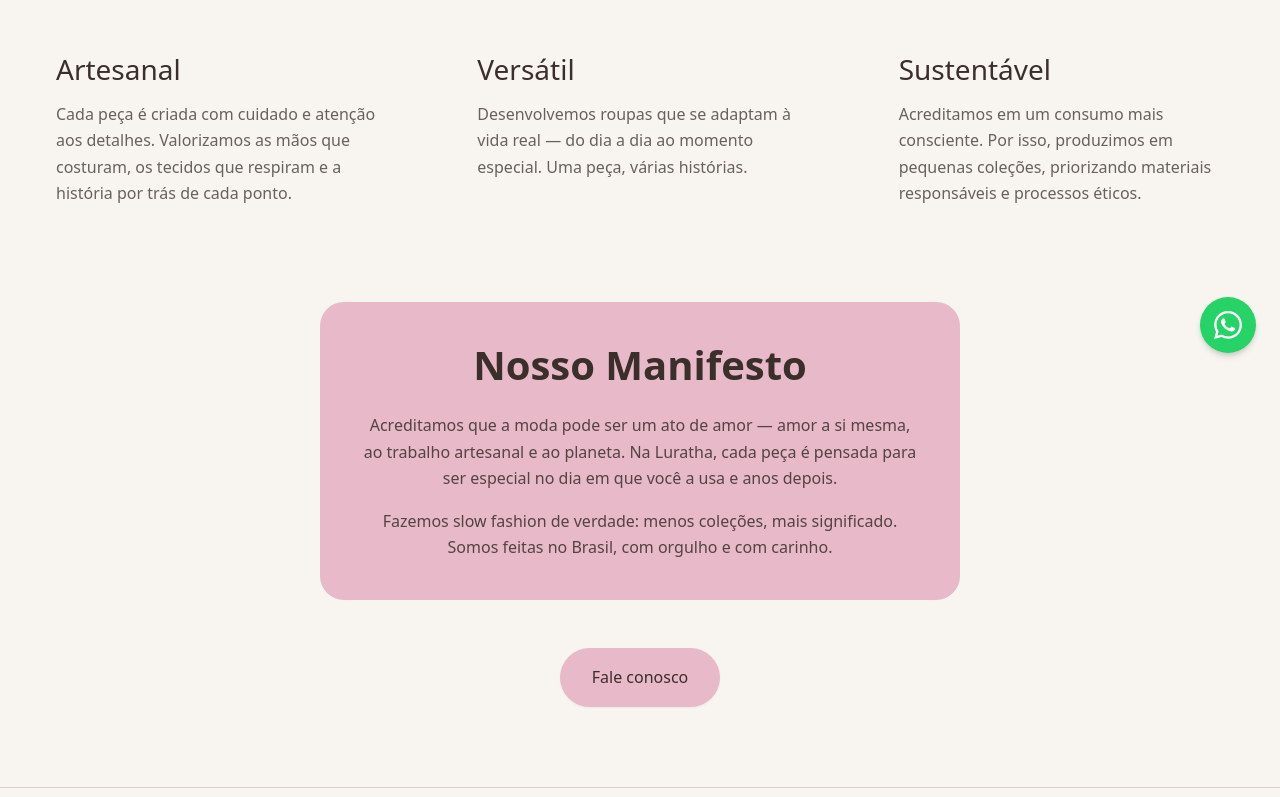
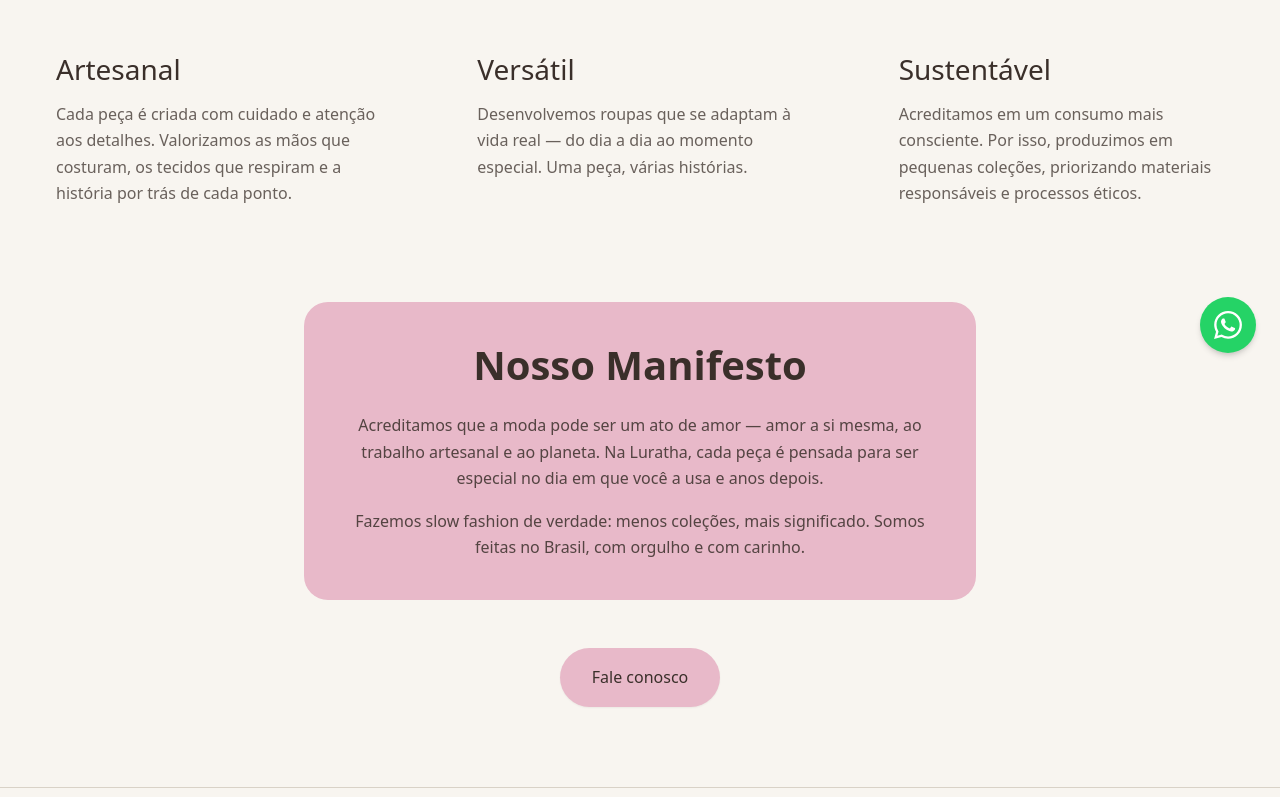
Before and after one commit to Hinten/luratha_frontend, a Next.js app: page /sobre in a window 1280 px wide. Shown: the part 423-1220 px from the top of the page. Built offline with nearby package versions, Linux system fonts and the light colour scheme.

Commit message:
fix: correct max-width in sobre/page.module.css (42rem = max-w-2xl)
Agent-Logs-Url: https://github.com/Hinten/luratha_frontend/sessions/2af276b2-be2f-4ae1-a382-8614ad0f7388

Co-authored-by: Hinten <36963922+Hinten@users.noreply.github.com>

```diff
--- a/src/app/sobre/page.module.css
+++ b/src/app/sobre/page.module.css
@@ -43,7 +43,7 @@
 
 /* Manifesto */
 .manifesto {
-  max-width: 40rem;
+  max-width: 42rem;
   margin-inline: auto;
   background-color: var(--color-primary);
   border-radius: 1.5rem;
```
